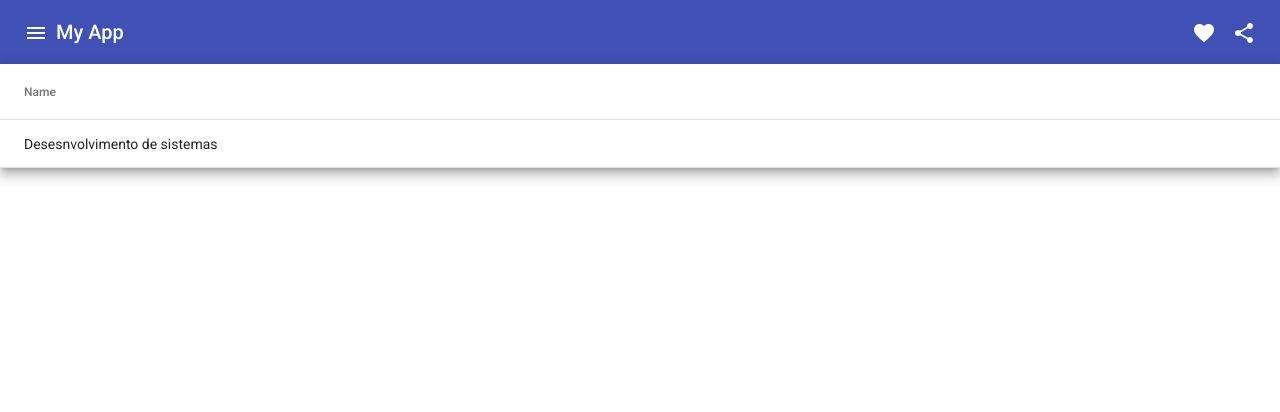
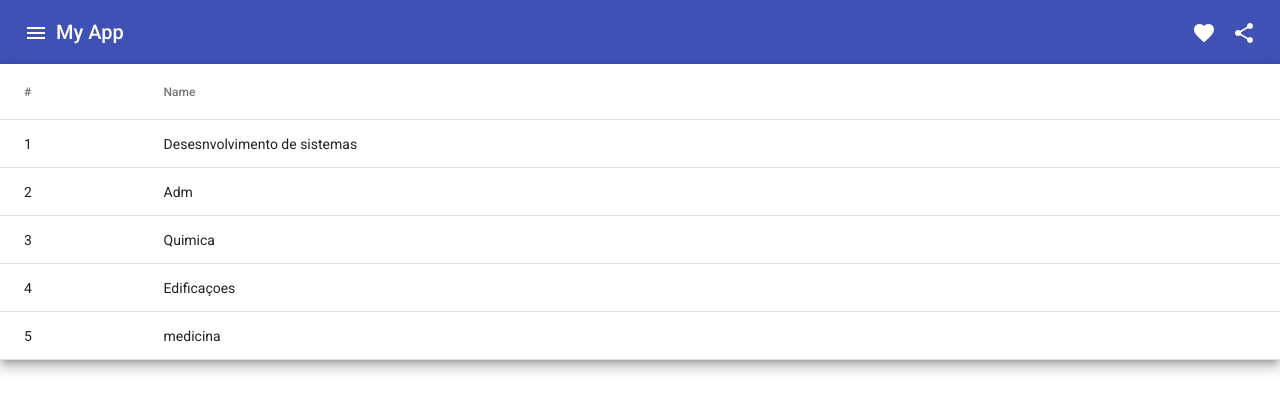
Before and after one commit to joaopedropaulino/escolaui, an Angular app: page /cursos in a window 1280 px wide. Shown: the top 412 px of the page. Built offline with nearby package versions, Linux system fonts and the light colour scheme.

Commit message:
08/09/2022

```diff
--- a/src/app/cursos/listacursos/listacursos.component.html
+++ b/src/app/cursos/listacursos/listacursos.component.html
@@ -3,6 +3,12 @@
   <!--- Note that these columns can be defined in any order.
         The actual rendered columns are set as a property on the row definition" -->
 
+
+<!-- Name Column -->
+<ng-container matColumnDef="id">
+  <th mat-header-cell *matHeaderCellDef> # </th>
+  <td mat-cell *matCellDef="let curso"> {{curso.id}} </td>
+</ng-container>
 
   <!-- Name Column -->
   <ng-container matColumnDef="nomecurso">
@@ -10,6 +16,7 @@
     <td mat-cell *matCellDef="let curso"> {{curso.nomecurso}} </td>
   </ng-container>
 
+
   <tr mat-header-row *matHeaderRowDef="displayedColumns"></tr>
   <tr mat-row *matRowDef="let row; columns: displayedColumns;"></tr>
 </table>
--- a/src/app/cursos/listacursos/listacursos.component.ts
+++ b/src/app/cursos/listacursos/listacursos.component.ts
@@ -9,9 +9,13 @@ import { Curso } from '../../core/model';
 export class ListacursosComponent implements OnInit {
 
 cursos: Curso[] = [
-  {id: 1, nomecurso: 'Desesnvolvimento de sistemas'}
+  {id: 1, nomecurso: 'Desesnvolvimento de sistemas'},
+  {id: 2, nomecurso: 'Adm'},
+  {id: 3, nomecurso: 'Quimica'},
+  {id: 4, nomecurso: 'Edificaçoes'},
+  {id: 5, nomecurso: 'medicina'}
 ];
-displayedColumns =['nomecurso'];
+displayedColumns =['id','nomecurso'];
 
 constructor() { }
 
```
